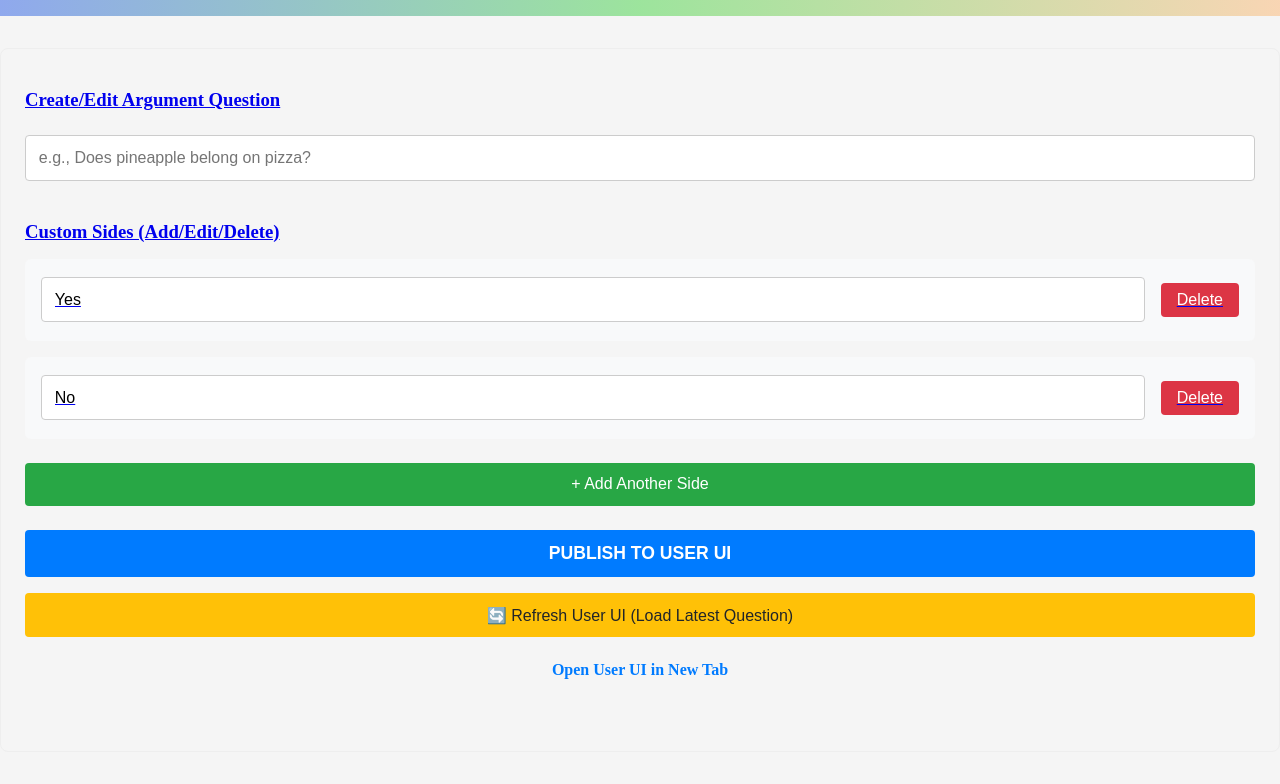
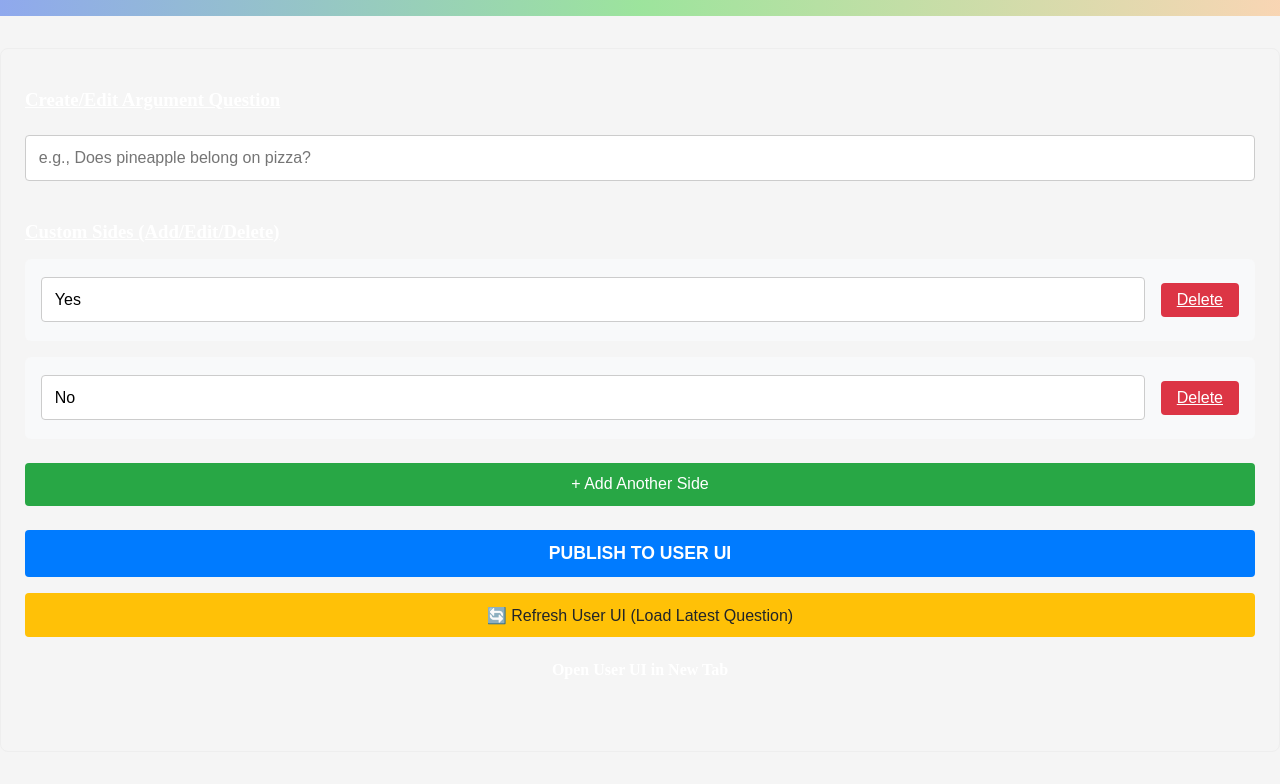
Before and after one commit to A1UserPost/UserPostProjectV2, a plain HTML site: page questionSubmit.html in a window 1280 px wide. Shown: the part 74-858 px from the top of the page. Drawn offline with Linux system fonts and the light colour scheme.

Commit message:
Add styles for link states in questionSubmitCSS

```diff
--- a/questionSubmitCSS.css
+++ b/questionSubmitCSS.css
@@ -51,6 +51,20 @@
   font-weight: 700;
   font-style: normal;
 }
+
+a:link {
+  color: White;
+}
+
+a:visited {
+  color: White;
+}
+
+a:hover {
+  color: White;
+}
+
+
 
 .app-section {
   margin: 2rem 0;
```
